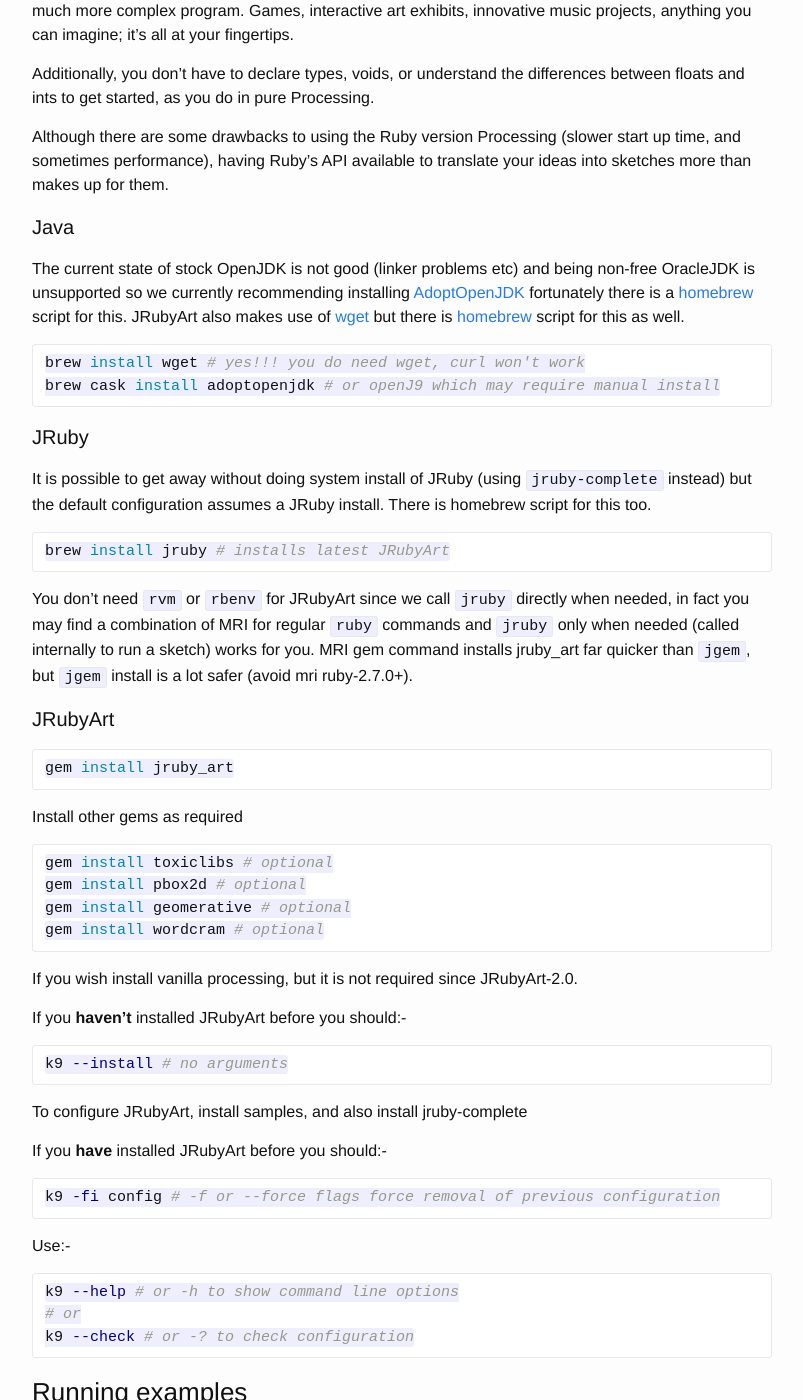
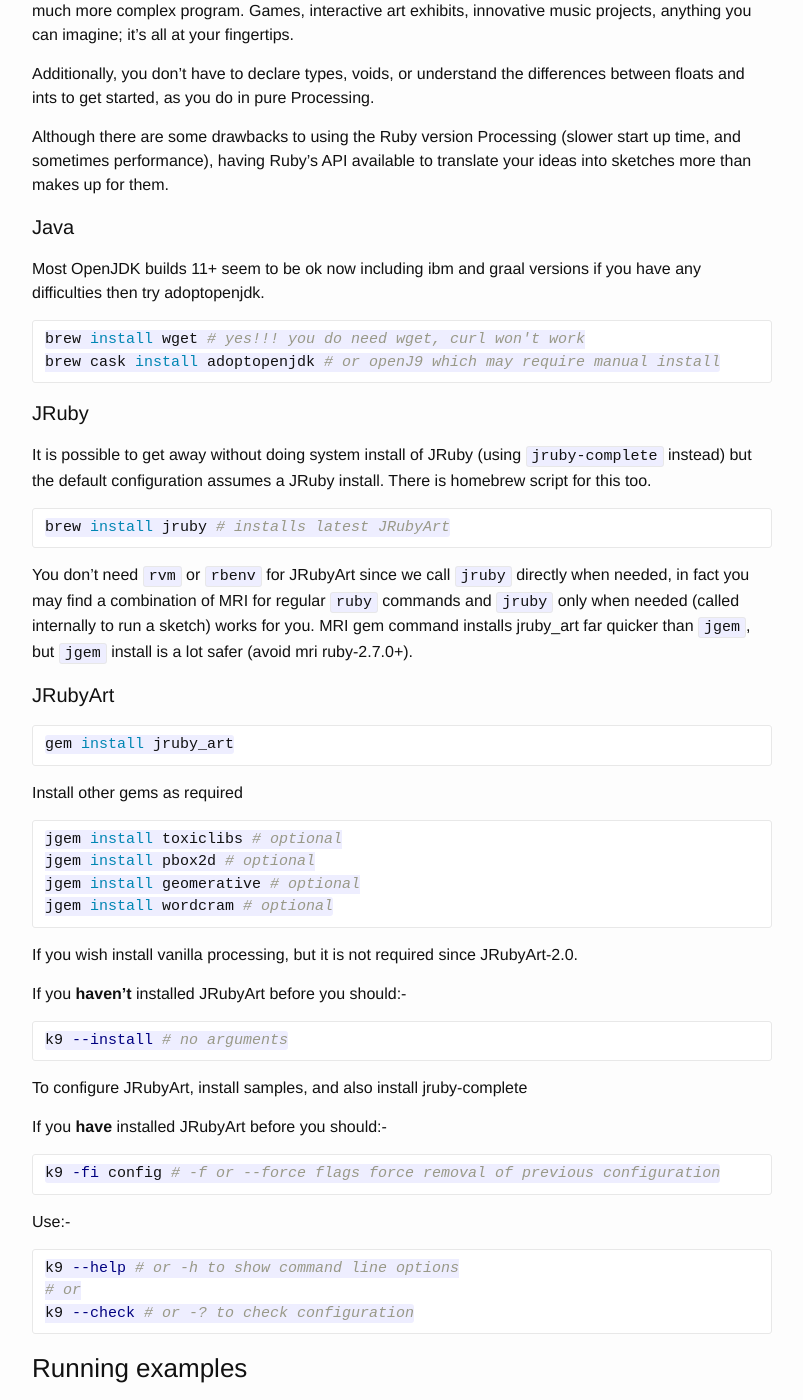
Before and after one commit to ruby-processing/JRubyArt, a Jekyll site: the page built from _posts/2019-09-28-getting.md, in a window 1280 px wide and 1400 px high, scrolled down 595 px. Shown: the whole window, without its empty margins (238-1041 px from the left). Built offline with Jekyll 4.4.1, drawn with Linux system fonts in a browser that asks for light colours.

Commit message:
Updat jdk message on Mac

````diff
--- a/_posts/2019-09-28-getting.md
+++ b/_posts/2019-09-28-getting.md
@@ -22,7 +22,7 @@
 
 #### Java ####
 
-The current state of stock OpenJDK is not good (linker problems etc) and being non-free OracleJDK is unsupported so we currently recommending installing [AdoptOpenJDK][adopt] fortunately there is a [homebrew][brew] script for this. JRubyArt also makes use of [wget][wget] but there is [homebrew][brew] script for this as well.
+Most OpenJDK builds 11+ seem to be ok now including ibm and graal versions if you have any difficulties then try adoptopenjdk.
 
 ```bash
 brew install wget # yes!!! you do need wget, curl won't work
@@ -46,10 +46,10 @@
 
 Install other gems as required
 ```bash
-gem install toxiclibs # optional
-gem install pbox2d # optional
-gem install geomerative # optional
-gem install wordcram # optional
+jgem install toxiclibs # optional
+jgem install pbox2d # optional
+jgem install geomerative # optional
+jgem install wordcram # optional
 ```
 If you wish install vanilla processing, but it is not required since JRubyArt-2.0.
 
````
Also changed, not shown: _posts/2019-09-28-windows_started.md (+2 -2 lines).
